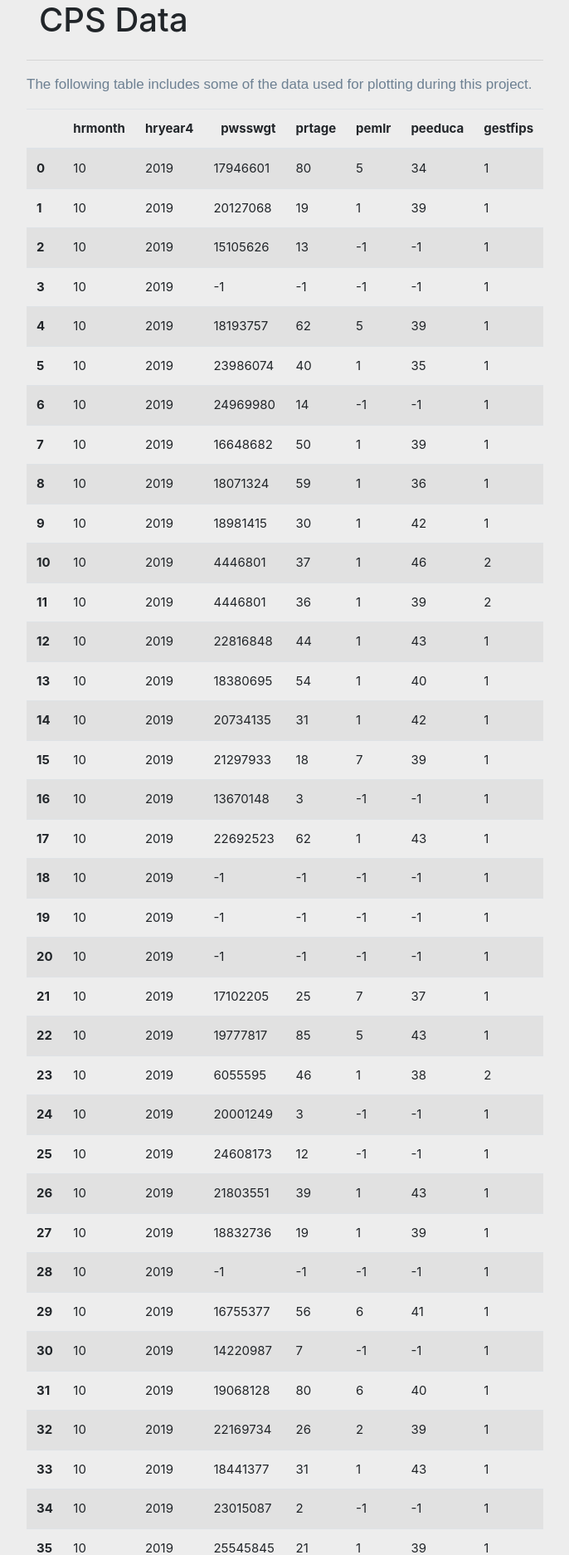
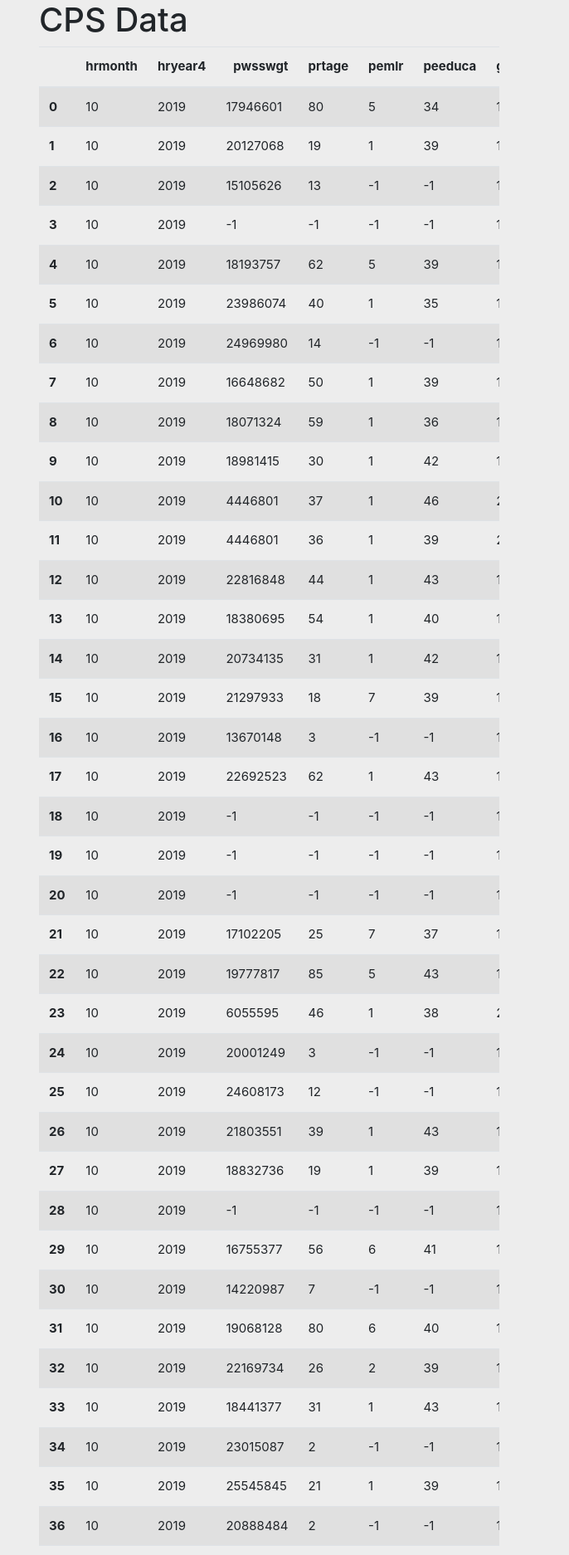
Before and after one commit to davidc104/CPS, a Flask app: page /data in a window 1280 px wide. Shown: the part 60-1934 px from the top of the page at 83% size, without its empty margins (38-724 px from the left). Run offline with Flask 2, Linux system fonts and the light colour scheme; some libraries are stand-ins or nearby versions.

Commit message:
modified app.py, comparison, data, and index.

```diff
--- a/app.py
+++ b/app.py
@@ -56,5 +56,10 @@ def data():
     return render_template("data.html")
 
 
+@app.route("/comparison")
+def comparison():
+    return render_template("comparison.html")
+
+
 if __name__ == "__main__":
     app.run(debug=True)
--- a/templates/data.html
+++ b/templates/data.html
@@ -33,13 +33,8 @@
     <script src="https://cdnjs.cloudflare.com/ajax/libs/PapaParse/4.1.2/papaparse.js"></script>
 
     <div class="container">
-      <article class="description-content row">
-        <div class="col-xs-12">
-          <!-- <h1 class="description-header">Data</h1> -->
-          <hr class="description-hr" />
-          <p class="description-text">The following table includes some of the data used for plotting during this
-            project.</p>
-          <!-- <div class="table-responsive"> -->
+      <div class="row">
+        <div class="table-responsive col-md-6">
             <table class="table table-striped table-hover">
                 <thead>
                     <tr style="text-align: right;">
@@ -609,9 +604,16 @@
                   </tbody>
             </table>
         </div>
+        <div class="table-responsive col-md-6">
+            <table class="table table-striped table-hover">
+
+            </table>
         </div>
-    </article>
       </div>
+    </div>
+
+
+
 
   </body>
 
--- a/templates/index.html
+++ b/templates/index.html
@@ -60,6 +60,9 @@
                         </li>
                         <li class="nav-item">
                             <a class="nav-link" href="/data">Data</a>
+                        </li>
+                        <li class="nav-item">
+                            <a class="nav-link" href="/comparison">comparison</a>
                         </li>
 
                     </ul>
```
Also changed, not shown: templates/comparison.html (+8 -24 lines). Lines whose indentation alone changed are shown as unchanged.
